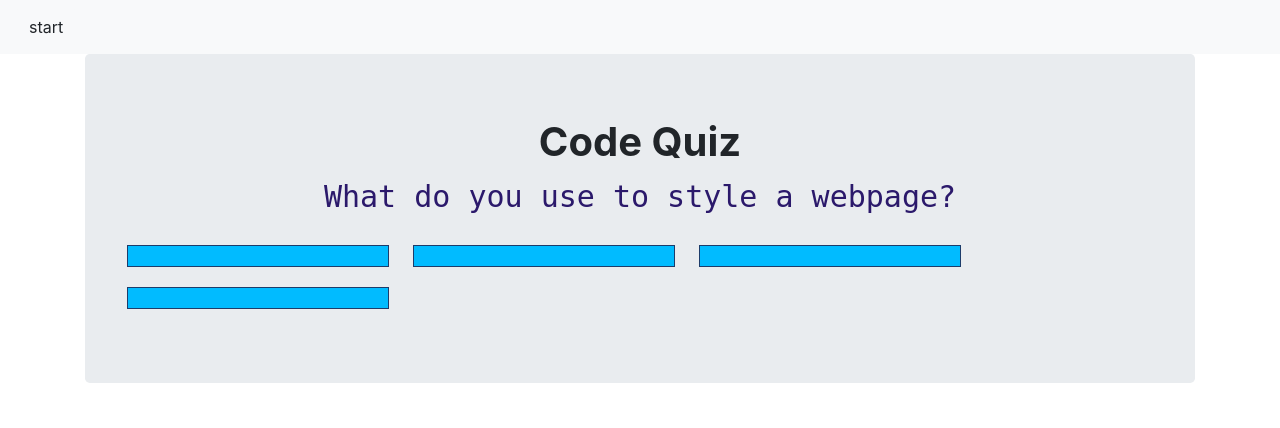
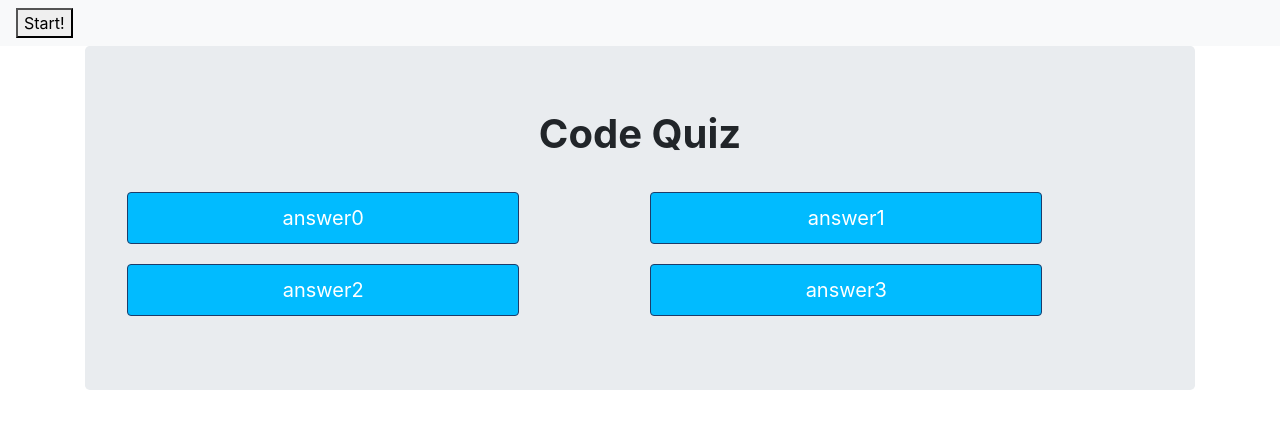
Before and after one commit to mitch-t/quiz, a plain HTML site: page index.html in a window 1280 px wide. Drawn offline with nearby package versions, Linux system fonts and the light colour scheme.

Commit message:
start button removed on click

```diff
--- a/index.html
+++ b/index.html
@@ -22,7 +22,9 @@
 <body>
   <nav class="navbar navbar-expand-lg navbar-light bg-light">
 
-        <button type="button" class="btn btn-light btn-rounded" id ="start">start</button>
+    <div id = "start">
+      <button onclick="removeStart()">Start!</button>
+    </div>
 
         <!--timer-->
 
@@ -42,15 +44,16 @@
 
   <div class="col-lg-12">
     <!--Quiz-->
-      <div class="grid">
-        <div id="quiz">
+
+      <div id="quiz">
         <!-- question-->
         <p id="question"></p>
-  <div id = "choiceBtns">
-              <button id="btn0"></button>
-              <button id="btn1"></button>
-              <button id="btn2"></button>
-              <button id="btn3"></button>
+
+  <div id ="choiceBtns" class ="btn-grid">
+              <button class="btn">answer0</button>
+              <button class="btn">answer1</button>
+              <button class="btn">answer2</button>
+              <button class="btn">answer3</button>
             </div>
           </div>
 
--- a/script.js
+++ b/script.js
@@ -1,7 +1,7 @@
 var startbtn= document.querySelector('#start');
 var quiz = document.getElementById("quiz");
 var question = document.getElementById("question");
-var choiceBtns =document.querySelector('#choiceBtns');
+var choiceBtnsElement =document.querySelector('#choiceBtns');
 //var choiceA = document.getElementById("btn0");
 //var choiceB = document.getElementById("btn1");
 //var choiceC = document.getElementById("btn2");
@@ -10,40 +10,70 @@ var choiceBtns =document.querySelector('#choiceBtns');
 questionsArray = [
     {
     question: "What do you use to style a webpage?",
-    answer: ["pencil","CSS","printer","CEA"],
-    correct: "CSS"
+    answer: [
+        { text:"pencil", correct: false},
+        { text:"CSS", correct: true},
+        { text:"printer", correct: false},
+        { text:"CDA", correct: false},
+        ]
     },
+
     {
     question: "Which of the following are your most likely to use to animate a webpage?",
 
-    answer:["javascript","CSS","pencils","paint"],
-    correct: "javascript"
+    answer:[
+        { text:"javascript", correct: true},
+        { text:"CSS", correct: false},
+        { text:"pencil", correct: false},
+        { text:"documents", correct: false},
+        ]
     },
+
     {
     question: "What does html stand for?",
 
-    answer: ["javascript","websites","Hypertext Markup Langauge","Hiddentext Magic Langauge"],
-    correct: "Hypertext Markup Langauge"
+    answer: [
+        { text:"javascript", correct: false},
+        { text:"Hypertext Markup Langauge", correct: true},
+        { text:"Hypertech Linguistics", correct: false},
+        { text:"Hiddentext Magic Langauge", correct: false},
+        ]
     },
+
     {
     question: 'How do you create a function in Javascript?',
 
-    answer:["function = myFunction()","function myFunction","function: myFunction","$={}"],
-    correct: "function myFunction"
+    answer:[
+        { text:"function = myFunction()", correct: false},
+        { text:"function myFunction", correct: true},
+        { text:"function: myFunction", correct: false},
+        { text:"$={}", correct: false},
+        ]
     },
+
     {
     question: 'How do you write a comment in Javascript?',
 
-    answer:[ "//this is a comment","<!--this is a comment-->","(this is a comment)","just write it bro"],
-    correct: "//this is a comment"
+    answer:[
+        { text:"this is a comment", correct: true},
+        { text:"<!--this is a comment-->", correct: false},
+        { text:"(this is a comment)", correct: false},
+        { text:"just write it bro!", correct: false},
+        ]
     },
     {
     question: 'Which event occurs when the user clicks on an HTML element?',
 
-    answer:["alert","onmouseClick","hover","onclick"],
-    correct: "onclick"
+    answer:[
+        { text:"alert", correct: false},
+        { text:"mouseClick", correct: false},
+        { text:"hover", correct: false},
+        { text:"onclick", correct: true},
+    ]
     }
 ];
+
+//Timer
 var timeElement = document.querySelector(".time");
 
 var secondsLeft = 60;
@@ -59,24 +89,51 @@ if(secondsLeft === 0) {
 }
 }, 1000);
 }
-
+//Questions
 var questionIndex = 0;
 function generateQuestion(){
     document.querySelector('#question').textContent =
     questionsArray[questionIndex].question;
 }
+    //document.querySelector('#choiceBtns').textContent =
+    //questionsArray[[0]].answer;
+    //answer.forEach(answer=>{
+      //  var button = document.createElement('button')
+    //    button;innerText = answer.text
+      //  button.classList.add('btn')
+      //  if(answer.correct){
+       //     button.dataset.correct=answer.corrrect
+      //  }
+      //  button.addEventListener('click',selectAnswer)
+    //    choicebtnsElement.appendChild(button)
+    //})
+
+//function selectAnswer(e){}
 
 function NextQuestion(){
     questionIndex++;
     generateQuestion();
 }
-generateQuestion();
+//Choices
+function answerChoices(){
 
+}
+
+//Where it all starts and ends
 startbtn.addEventListener('click', function(event){
     setTime();
-    EventTarget.remove(startbtn);
+    generateQuestion();
+    removeStart();
 });
+
 //choiceBtns.addEventListener('click',function(){
 //NextQuestion();
 //generateQuestion();
 //});
+
+//start button disapear
+function removeStart() {
+    var myobj = document.getElementById("start");
+    myobj.remove();
+
+}
--- a/stylequiz.css
+++ b/stylequiz.css
@@ -4,14 +4,17 @@
 #question {
     font-family: "monospace";
     text-align: center;
-    font-size: 30px;
+    font-size: 35px;
     color: #2b196b;
 }
 
-
-#btn0, #btn1, #btn2, #btn3 {
+.btn-grid {
+    display: grid;
+    grid-template-columns: repeat(2, auto);
+}
+.btn {
     background-color: #01BBFF;
-    width: 25%;
+    width: 75%;
     font-size: 20px;
     text-align: center;
     color: #fff;
@@ -19,10 +22,7 @@
     margin: 10px 10px 10px 10px;
     padding: 10px 10px;
 }
-.buttons{
+.choiceBtns{
     text-align: center;
 
 }
-/*.question-container{
-
-}
```
